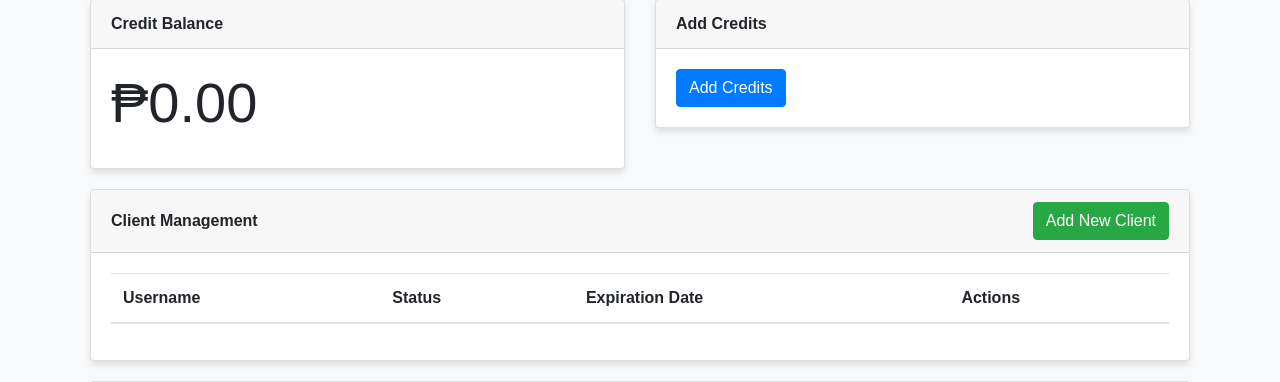
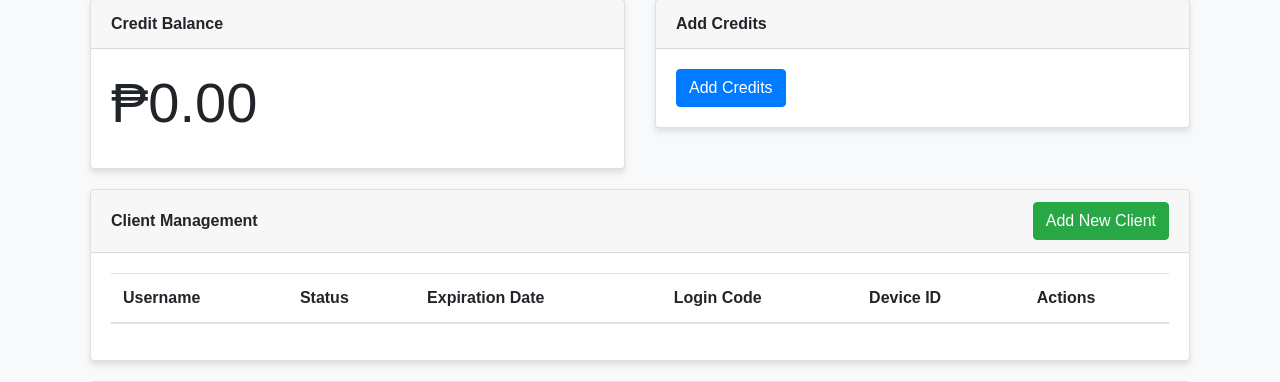
Before and after one commit to MovieAddict88/ginutad, a PHP site: page /reseller_dashboard.php?user_id=5 in a window 1280 px wide. Shown: the part 354-736 px from the top of the page. Run offline with PHP 8.4, Linux system fonts and the light colour scheme; a user stored in the database is signed in; data comes from the database, SQL or seed files in the repository; lists and menus that the app fills with data are empty.

Commit message:
feat: Add Login Code and Device ID to Reseller Dashboard
This commit updates the reseller dashboard to display the login code and device ID for each client in the client management table.

This change mirrors the functionality in the user management page, providing resellers with more information about their clients' device usage.

The following changes were made:
- Modified the SQL query in `reseller_dashboard.php` to fetch the `login_code` and `device_id` columns.
- Added "Login Code" and "Device ID" columns to the client management table header.
- Populated the new columns with the corresponding client data.

```diff
--- a/reseller_dashboard.php
+++ b/reseller_dashboard.php
@@ -33,7 +33,7 @@ $reseller = $stmt->fetch();
 $credit_balance = $reseller['credits'] ?? 0.00;
 
 // Fetch reseller's clients
-$stmt = $pdo->prepare("SELECT id, username, expiration_date FROM users WHERE reseller_id = :reseller_id");
+$stmt = $pdo->prepare("SELECT id, username, expiration_date, login_code, device_id FROM users WHERE reseller_id = :reseller_id");
 $stmt->execute(['reseller_id' => $reseller_id]);
 $clients = $stmt->fetchAll();
 
@@ -120,7 +120,7 @@ $sales = $stmt->fetchAll();
         <div class="card">
             <div class="card-header d-flex justify-content-between align-items-center">Client Management<a href="add_client.php" class="btn btn-success">Add New Client</a></div>
             <div class="card-body"><table class="table table-striped">
-                <thead><tr><th>Username</th><th>Status</th><th>Expiration Date</th><th>Actions</th></tr></thead>
+                <thead><tr><th>Username</th><th>Status</th><th>Expiration Date</th><th>Login Code</th><th>Device ID</th><th>Actions</th></tr></thead>
                 <tbody>
                     <?php foreach ($clients as $client): ?>
                     <tr>
@@ -140,6 +140,8 @@ $sales = $stmt->fetchAll();
                             ?>
                         </td>
                         <td><?php echo $client['expiration_date'] ? date('Y-m-d', strtotime($client['expiration_date'])) : 'N/A'; ?></td>
+                        <td><?php echo htmlspecialchars($client['login_code']); ?></td>
+                        <td><?php echo htmlspecialchars($client['device_id']); ?></td>
                         <td>
                             <a href="edit_client.php?id=<?php echo $client['id']; ?>" class="btn btn-sm btn-primary">Edit</a>
                             <a href="delete_client.php?id=<?php echo $client['id']; ?>" class="btn btn-sm btn-danger">Delete</a>
```
